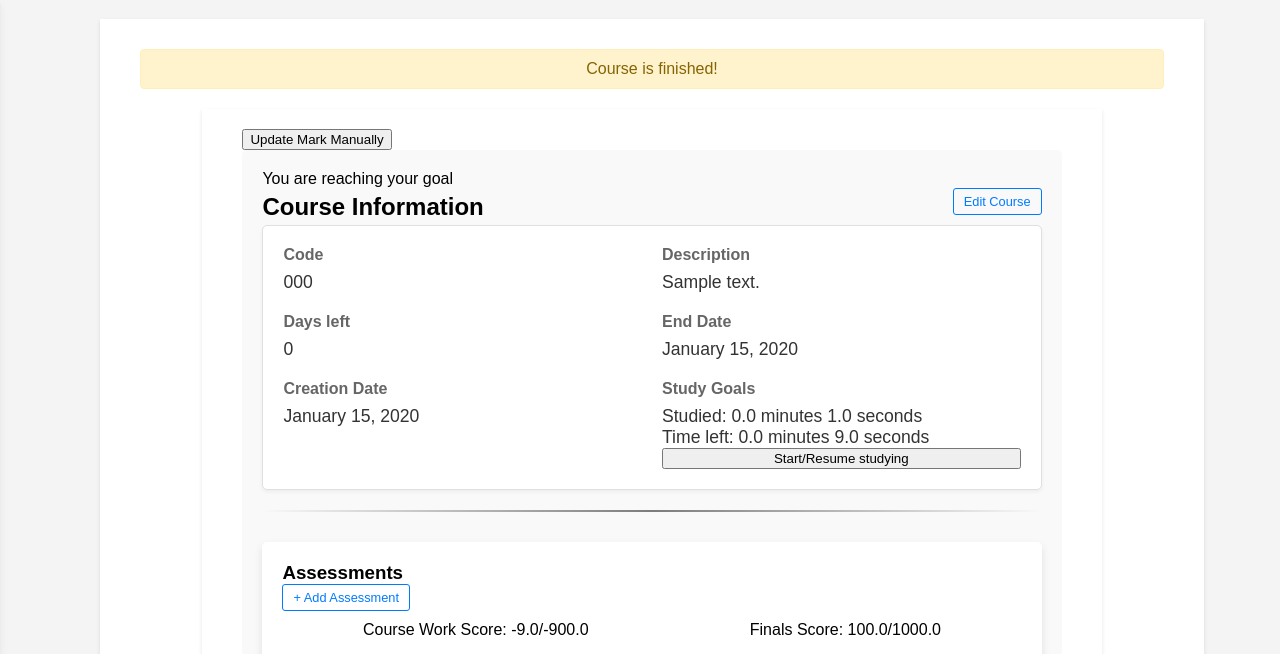
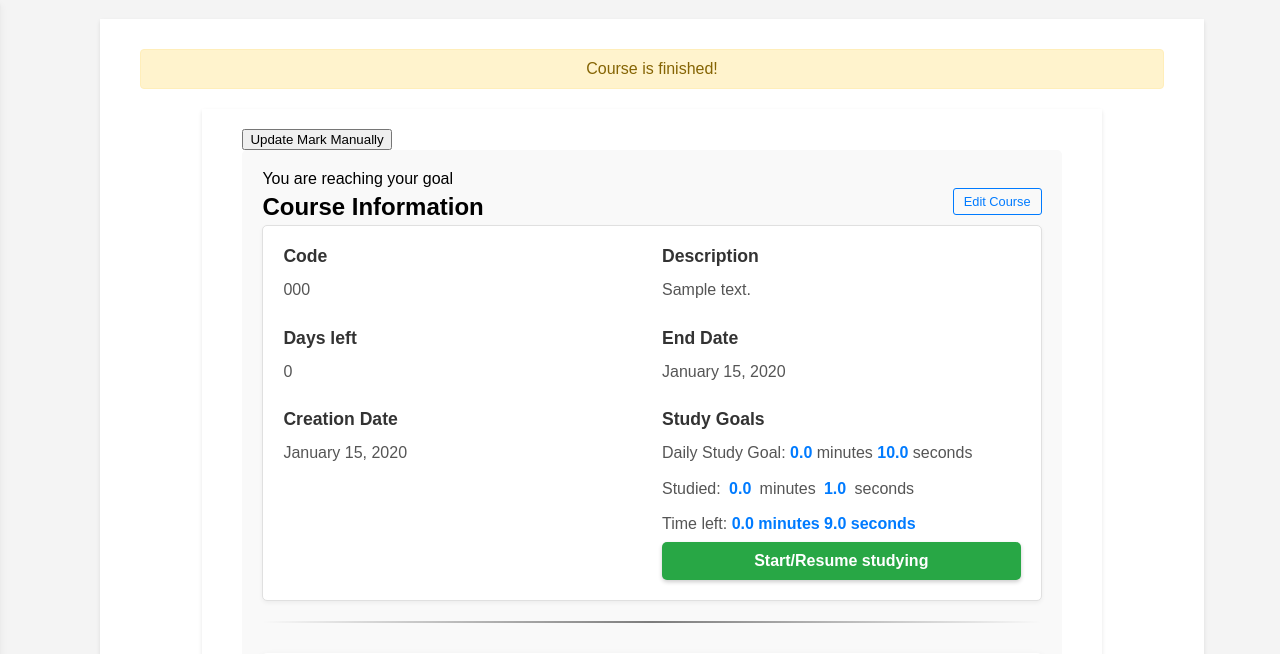
Before and after one commit to JoshuaChou10/GradeGenius, a Flask app: page /course/1 in a window 1280 px wide. Shown: the part 119-773 px from the top of the page. Run offline with Flask 3, Linux system fonts and the light colour scheme; a user stored in the database is signed in; tables that the repository leaves empty hold one stand-in row (values such as "Sample post").

Commit message:
Styled study timer

```diff
--- a/static/css/course_details.css
+++ b/static/css/course_details.css
@@ -156,10 +156,76 @@ main {
 }
 
 .info-item p {
-    font-size: 1.1em;
-    color: #333;
+    margin: 5px 0; /* Vertical margin for paragraphs */
+    color: #555; /* Slightly lighter grey for the paragraph text */
+    line-height: 1.6; /* More readable line height */
 }
 
+.info-item label {
+    display: block; /* Ensure the label is on its own line */
+    font-weight: bold; /* Make the label bold */
+    margin-bottom: 5px; /* Spacing after the label */
+    color: #333; /* Dark grey color for the text */
+    font-size: 1.1em; /* Slightly larger font size for labels */
+}
+.info-item span {
+    font-weight: bold; /* Make the time bold */
+    color: #007bff; /* Use a color that stands out, like Bootstrap's primary color */
+}
+#time-studied,
+#time-studied-seconds,
+#time-left {
+    display: inline-block; /* Keep these elements inline but block-level */
+    min-width: 30px; /* Ensure they don't collapse and have some space */
+    text-align: center; /* Center the text within the spans */
+}
+
+@media (max-width: 768px) {
+    .info-item {
+        padding: 15px; /* Slightly smaller padding on smaller screens */
+    }
+
+    .info-item label {
+        font-size: 1em; /* Adjust label size if necessary on smaller screens */
+    }
+}
+#study-button {
+    background-color: #28a745; /* A green shade similar to Bootstrap's success color */
+    color: white; /* White text color for contrast */
+    font-weight: bold; /* Bold text to make the button text stand out */
+    padding: 10px 20px; /* Vertical and horizontal padding */
+    border: none; /* No border for a modern look */
+    border-radius: 5px; /* Slightly rounded corners */
+    cursor: pointer; /* Pointer cursor on hover */
+    transition: background-color 0.3s, transform 0.1s; /* Smooth transition for background color and transform */
+    box-shadow: 0 2px 4px rgba(0, 0, 0, 0.2); /* Subtle shadow for depth */
+    outline: none; /* Remove the outline to avoid a boxy look when the button is focused */
+    font-size: 1em; /* Set the font size */
+}
+
+#study-button:hover {
+    background-color: #218838; /* A darker green on hover for feedback */
+    transform: translateY(-2px); /* Slight raise effect on hover */
+    box-shadow: 0 4px 8px rgba(0, 0, 0, 0.3); /* Increased shadow for a "lifted" effect */
+}
+
+#study-button:active {
+    background-color: #1e7e34; /* Even darker green to simulate a pressed button */
+    transform: translateY(1px); /* Offset the raised effect to look pressed */
+    box-shadow: 0 1px 2px rgba(0, 0, 0, 0.2); /* Smaller shadow to simulate being pressed down */
+}
+
+#study-button:focus {
+    box-shadow: 0 0 0 3px rgba(40, 167, 69, 0.5); /* Focus ring around the button for accessibility */
+}
+
+/* Responsive adjustments for smaller screens */
+@media (max-width: 768px) {
+    #study-button {
+        width: 100%; /* Full width button on smaller screens for better touch targets */
+        padding: 15px 20px; /* Slightly larger padding on smaller screens */
+    }
+}
 
 .dropdown-content {
     display: none;
--- a/templates/add_course.html
+++ b/templates/add_course.html
@@ -31,20 +31,20 @@
         <input type="number" id="goal" name="goal" value="{{ course.goal if course else '' }}" min="0" max="100" required>
 
         <label for="goal">Target Study Time per Day(min)</label>
-        <input type="number" id="total_study" name="total_study" value="{{ (course.total_study)/60 if course else '' }}" min="0" oninput="reaction()" required>
+        <input type="number" step=0.1 id="total_study" name="total_study" value="{{ (course.total_study)/60 if course else '' }}" min="0" oninput="reaction()" required>
 
         {% if action == "Edit" %}
         <div>
             <h3>On Course Creation:</h3>
         <label for="total_marks">Starting Grade (Grade entered when course created):</label>
-        <input type="number" id="starting_grade" name="starting_grade" value="{{ course.starting_grade if course else '' }}" min="0" placeholder="Blank for none">
+        <input type="number" step=0.1 id="starting_grade" name="starting_grade" value="{{ course.starting_grade if course else '' }}" min="0" placeholder="Blank for none">
 
     <label for="total_marks">Starting Marks (Total marks avalible when course created):</label>
     <input type="number" id="starting_marks" name="starting_marks" value="{{ course.starting_marks if course else '' }}" min="0" placeholder="Blank for none">
 </div>
 {% else %}
     <label for="total_marks">Total Marks Available So Far (Enter sum total of marks avalible for all assessments):</label>
-    <input type="number" id="total_marks" name="total_marks" value="{{ course.total_marks if course else '' }}" min="0" placeholder="Blank for none">
+    <input type="number" step=0.1 id="total_marks" name="total_marks" value="{{ course.total_marks if course else '' }}" min="0" placeholder="Blank for none">
 {% endif %}
 <input type="submit" id="submit_button" value="{{ action }} Course">
 
--- a/templates/course_details.html
+++ b/templates/course_details.html
@@ -78,6 +78,12 @@
                 </div>
                 <div class="info-item">
                     <label>Study Goals</label>
+                    <p>Daily Study Goal:
+                    <span id="total-study">{{ course.total_study // 60 }}</span> minutes
+                    {% if course.total_study%60 != 0 %}
+                        <span id="time-study-seconds">{{ course.total_study% 60 }}</span> seconds
+                    {% endif %}
+                </p>
                     <p>Studied:
                         <span id="time-studied">{{ course.time_studied // 60 }}</span> minutes
                         <span id="time-studied-seconds">{{ course.time_studied % 60 }}</span> seconds
@@ -261,6 +267,7 @@ document.addEventListener('DOMContentLoaded', function() {
             if (studyInterval) clearInterval(studyInterval);
             if (saveInterval) clearInterval(saveInterval);
             studyButton.textContent = 'Stop studying';
+            studyButton.style.backgroundColor='#ff2338'
 
             // Clear existing intervals if any
             studyInterval = setInterval(() => {
@@ -285,6 +292,8 @@ document.addEventListener('DOMContentLoaded', function() {
             clearInterval(saveInterval);
             updateStudyTimes(courseId, timeStudied); // Save when stopping
             studyButton.textContent = 'Start/Resume studying';
+            studyButton.style.backgroundColor='#218838'
+
         }
     });
 
```
Lines whose indentation alone changed are shown as unchanged.
